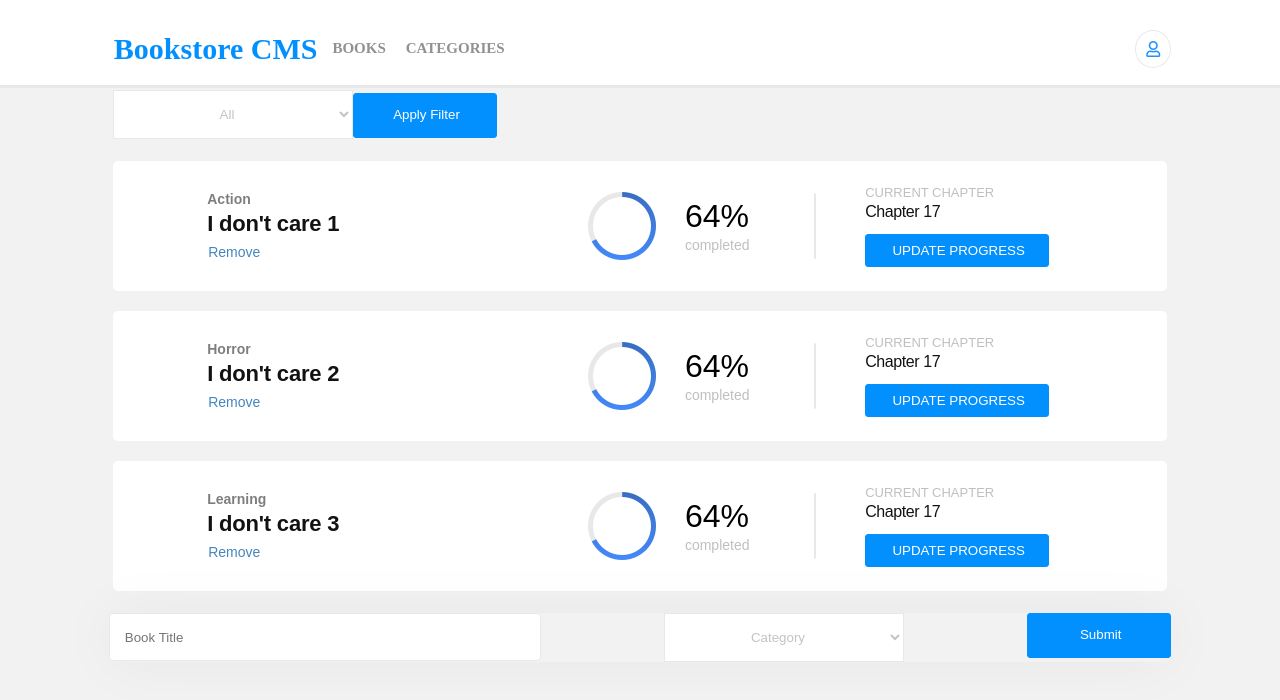
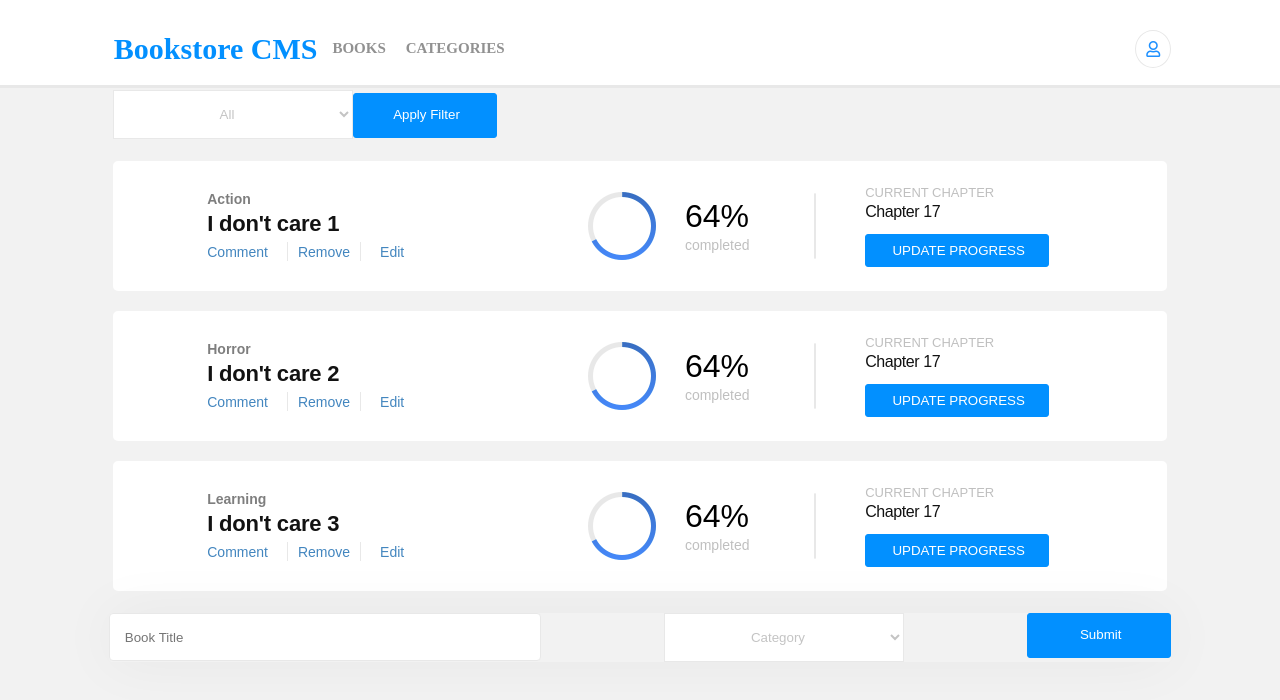
Before and after one commit to ashraffares/bookstore, a React (Create React App) app: page / in a window 1280 px wide. Shown: the top 700 px of the page. Built offline with nearby package versions, Linux system fonts and the light colour scheme.

Commit message:
Add comments and edit

```diff
--- a/src/components/book/book.css
+++ b/src/components/book/book.css
@@ -56,11 +56,16 @@
   margin-right: 2vw;
 }
 
-.Remove,
-.Remove:focus {
+.actionsContainer {
+  display: flex;
+  justify-content: space-between;
+}
+
+.actionsbtn,
+.middle,
+.actionsbtn:focus {
   background: none;
   border: none;
-  width: 3.375rem;
   height: 1.188rem;
   font-family: sans-serif;
   font-size: 0.875rem;
@@ -72,6 +77,12 @@
   color: #4386bf;
   cursor: pointer;
   padding: 0;
+}
+
+.middle {
+  border-right: 1px solid #e8e8e8;
+  border-left: 1px solid #e8e8e8;
+  padding: 0 10px;
 }
 
 .category {
--- a/src/components/book/book.js
+++ b/src/components/book/book.js
@@ -14,9 +14,15 @@ const Book = (props) => {
       <div className="flexColumn">
         <td className="category">{category}</td>
         <td className="title">{title}</td>
-        <td>
-          <button className="Remove" type="button" onClick={() => dispatch(RemoveBook(obj))}>
+        <td className="actionsContainer">
+          <button className="actionsbtn" type="button">
+            Comment
+          </button>
+          <button className="middle" type="button" onClick={() => dispatch(RemoveBook(obj))}>
             Remove
+          </button>
+          <button className="actionsbtn" type="button">
+            Edit
           </button>
         </td>
       </div>
```
